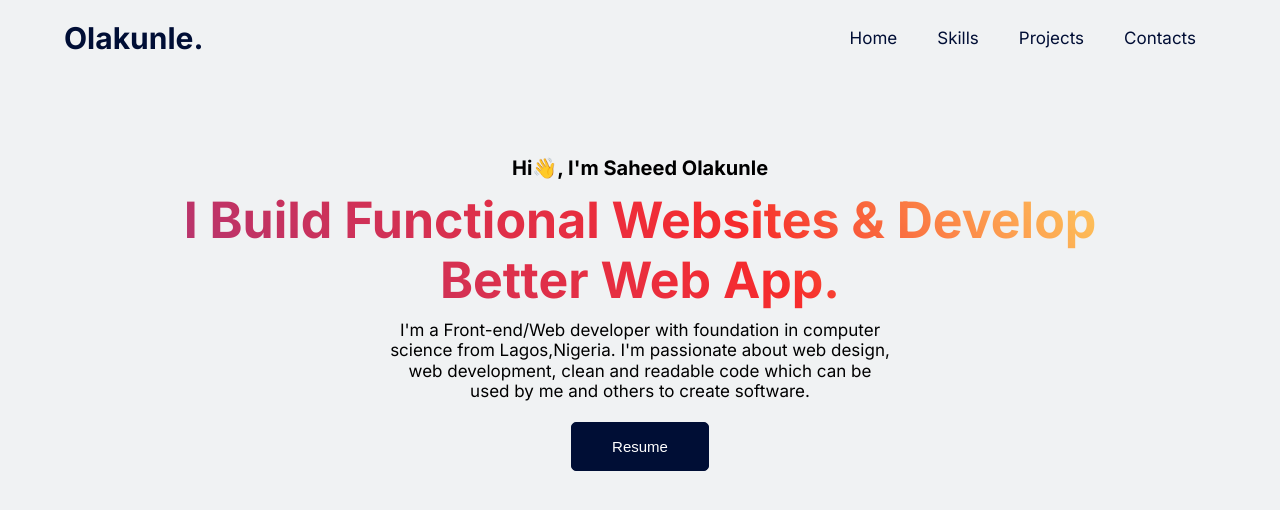
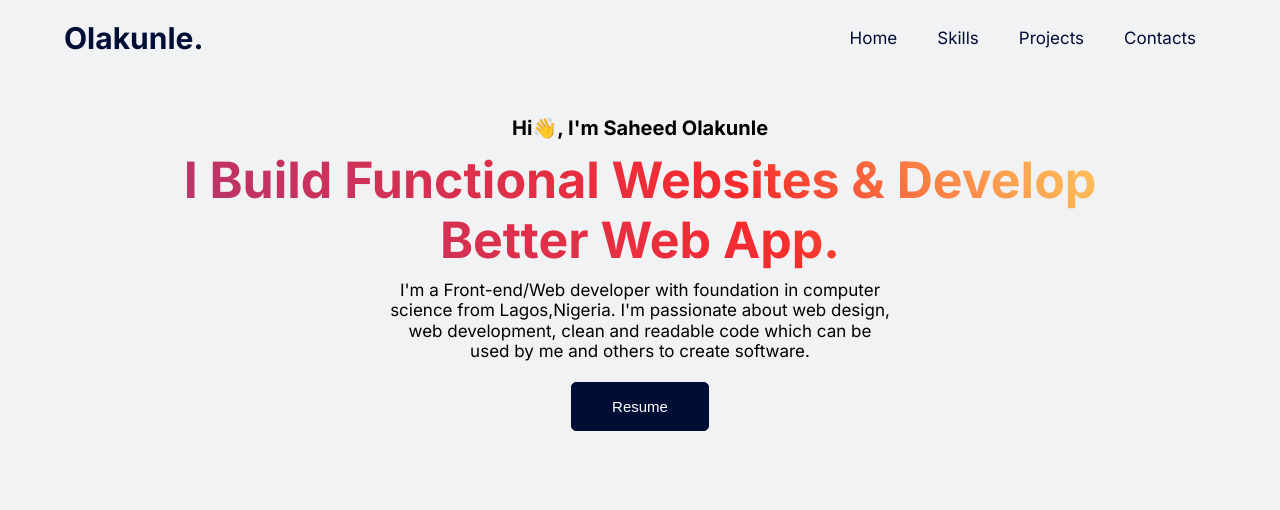
Before and after one commit to olakunle-exxdee/portfolio1.1, a React (Create React App) app: page / in a window 1280 px wide. Shown: the top 510 px of the page. Built offline with nearby package versions, Linux system fonts and the light colour scheme.

Commit message:
removed-animation

```diff
--- a/public/index.html
+++ b/public/index.html
@@ -2,7 +2,6 @@
 <html lang="en">
   <head>
     <meta charset="utf-8" />
-    <link rel="icon" href="%PUBLIC_URL%/favicon.ico" />
     <meta name="viewport" content="width=device-width, initial-scale=1" />
     <meta name="theme-color" content="#000000" />
     <meta
--- a/src/App.scss
+++ b/src/App.scss
@@ -24,10 +24,6 @@ body {
   margin: 0 auto;
   max-width: 120rem;
   padding: 0 2.4rem;
-}
-
-section {
-  padding: 8rem 0;
 }
 
 a {
--- a/src/components/hero/Hero.scss
+++ b/src/components/hero/Hero.scss
@@ -1,4 +1,5 @@
 .wrapper {
+  padding-top: 4rem;
   .resume-container {
     padding-top: 2rem;
 
```
Also changed, not shown: 2 other files (tests, documents, lock files or other folders).
